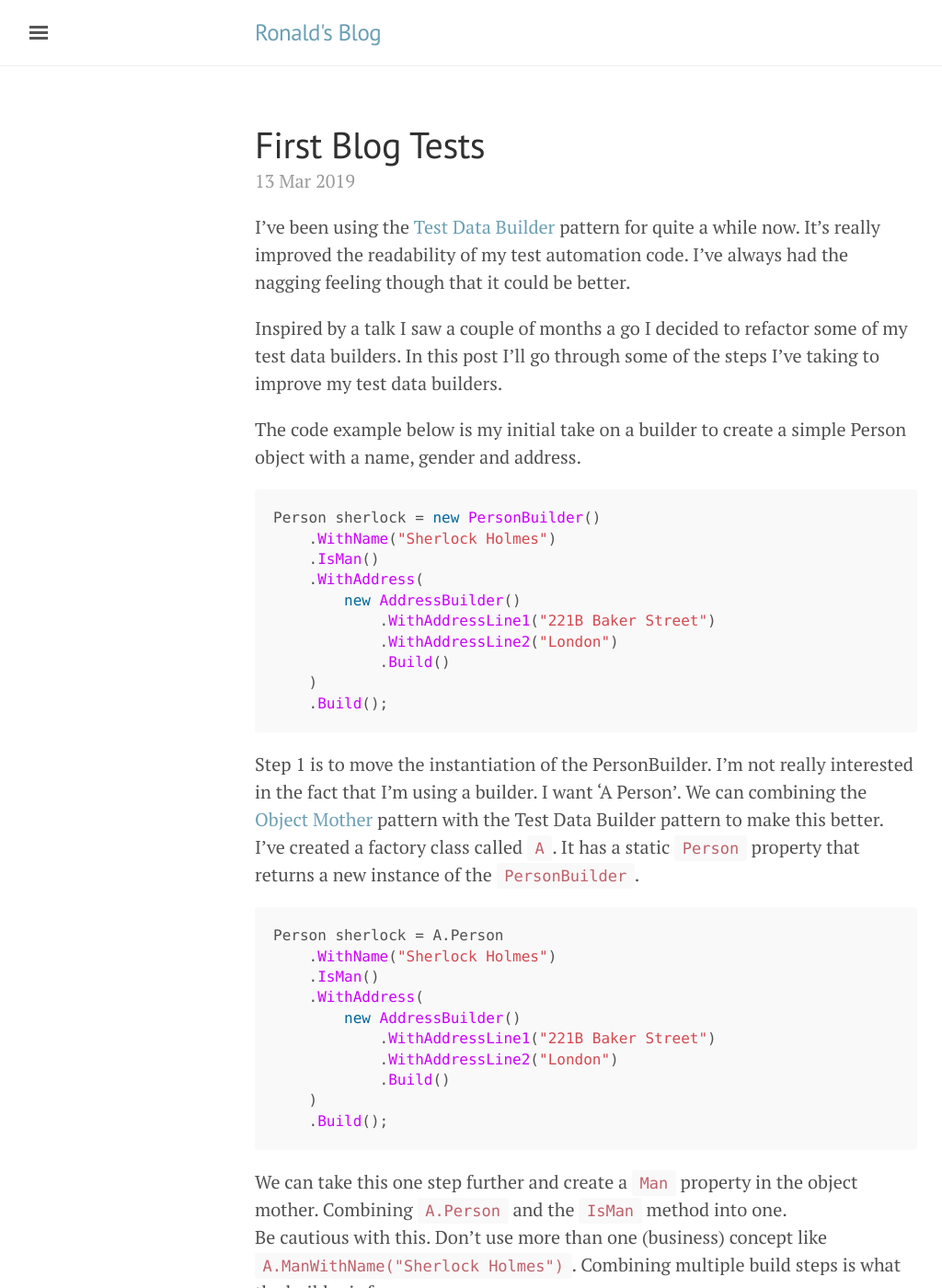
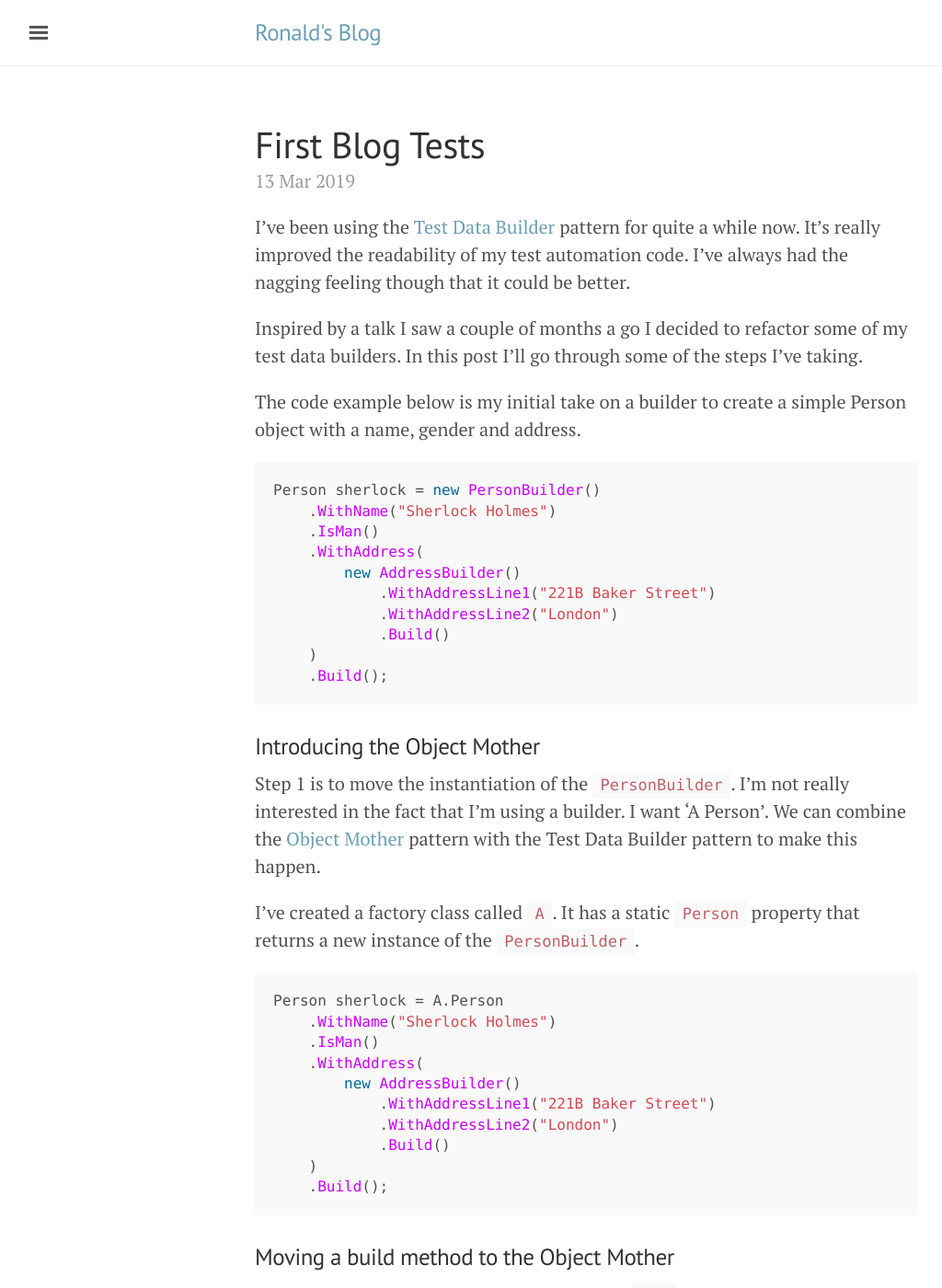
Before and after one commit to ronaldbosma/ronaldbosma.github.io, a Jekyll site: the page built from _posts/2019-02-26-first-blog-test.md, in a window 1280 px wide and 1400 px high. Shown: the whole window at 92% size, without its empty margins (3-1027 px from the left). Built offline with Jekyll 4.4.1, drawn with Linux system fonts in a browser that asks for light colours; some of the changed text lies outside the part shown.

Commit message:
Changed to check styling of titles

````diff
--- a/_posts/2019-02-26-first-blog-test.md
+++ b/_posts/2019-02-26-first-blog-test.md
@@ -6,7 +6,7 @@ date: 2019-03-13
 
 I've been using the [Test Data Builder](http://www.natpryce.com/articles/000714.html) pattern for quite a while now. It's really improved the readability of my test automation code. I've always had the nagging feeling though that it could be better.
 
-Inspired by a talk I saw a couple of months a go I decided to refactor some of my test data builders. In this post I'll go through some of the steps I've taking to improve my test data builders.
+Inspired by a talk I saw a couple of months a go I decided to refactor some of my test data builders. In this post I'll go through some of the steps I've taking.
 
 The code example below is my initial take on a builder to create a simple Person object with a name, gender and address.
 
@@ -23,9 +23,11 @@ Person sherlock = new PersonBuilder()
     .Build();
 ```
 
-Step 1 is to move the instantiation of the PersonBuilder. I'm not really interested in the fact that I'm using a builder. I want 'A Person'. We can combining the [Object Mother](https://martinfowler.com/bliki/ObjectMother.html) pattern with the Test Data Builder pattern to make this better.
+### Introducing the Object Mother
+
+Step 1 is to move the instantiation of the `PersonBuilder`. I'm not really interested in the fact that I'm using a builder. I want 'A Person'. We can combine the [Object Mother](https://martinfowler.com/bliki/ObjectMother.html) pattern with the Test Data Builder pattern to make this happen.
+
 I've created a factory class called `A`. It has a static `Person` property that returns a new instance of the `PersonBuilder`.
-
 
 ```csharp
 Person sherlock = A.Person
@@ -40,8 +42,9 @@ Person sherlock = A.Person
     .Build();
 ```
 
+### Moving a build method to the Object Mother
+
 We can take this one step further and create a `Man` property in the object mother. Combining `A.Person` and the `IsMan` method into one.
-Be cautious with this. Don't use more than one (business) concept like `A.ManWithName("Sherlock Holmes")`. Combining multiple build steps is what the builder is for.
 
 ```csharp
 Person sherlock = A.Man
@@ -55,6 +58,10 @@ Person sherlock = A.Man
     .Build();
 ```
 
+Be cautious with this. Don't use more than one (business) concept like `A.ManWithName("Sherlock Holmes")`. Combining multiple build steps is what the builder is for.
+
+### Rename methods to improve flow
+
 The next step is to improve the flow of the code. `WithName` and `WithAddress` are renamed to `Called` and `LivingAt`. Making the code read more like a natural language sentence.
 
 ```csharp
````
Also changed, not shown: other parts of _posts/2019-02-26-first-blog-test.md (+11 -4 lines).
